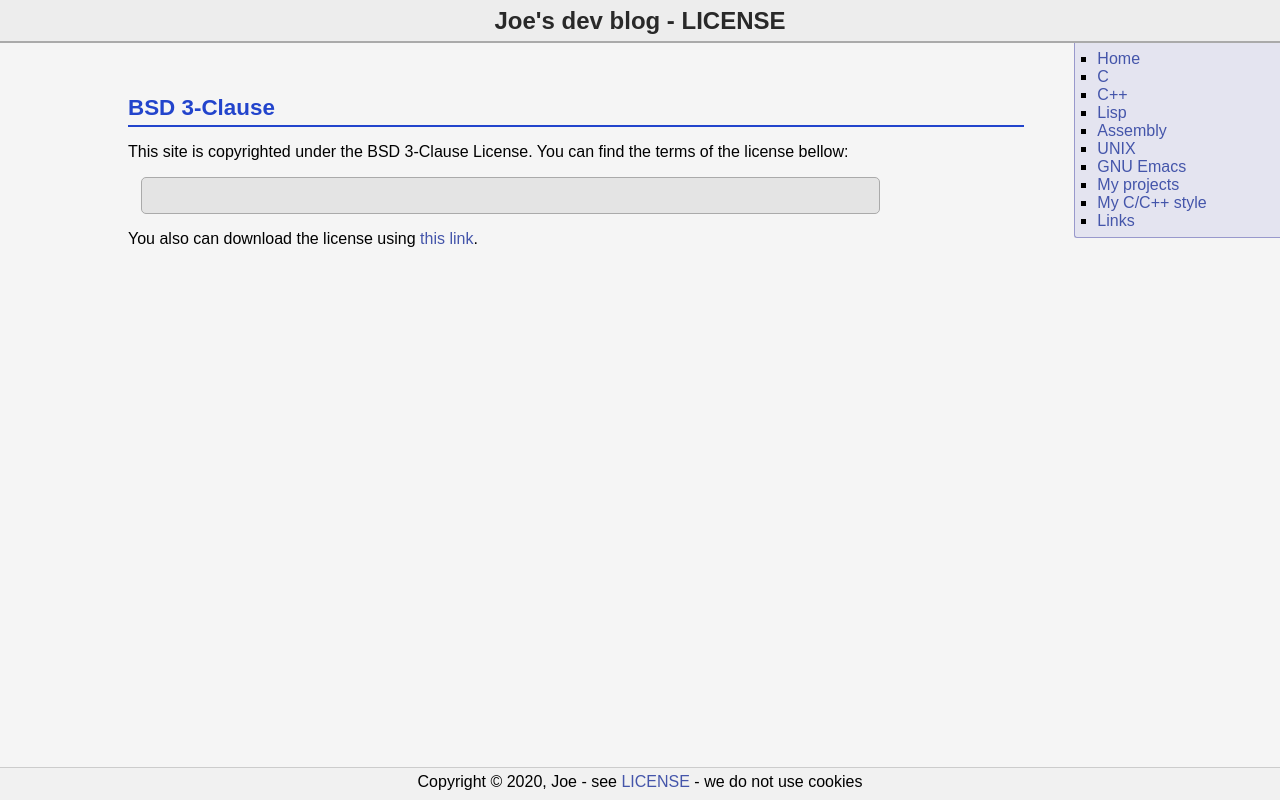
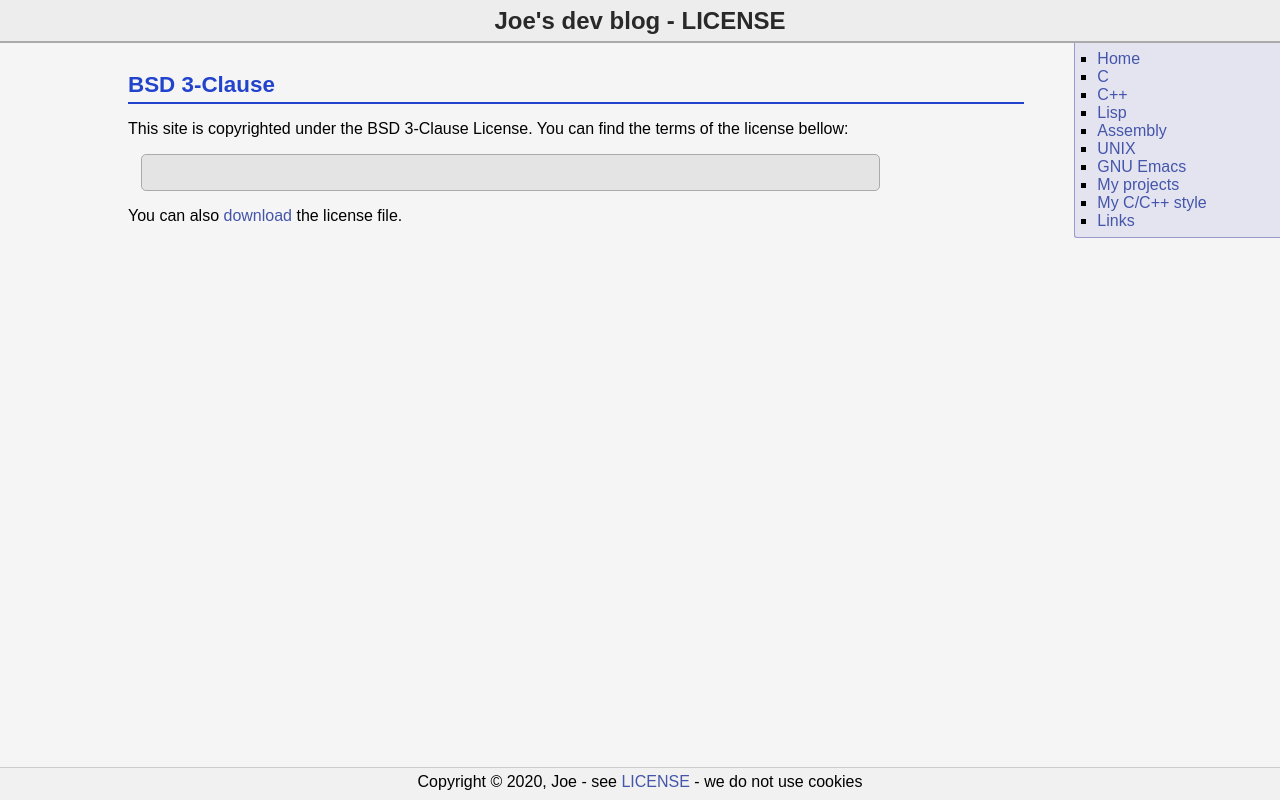
Before and after one commit to JozanLeClerc/joe-www, a PHP site: page /LICENSE in a window 1280 px wide. Run offline with PHP 8.4, Linux system fonts and the light colour scheme.

Commit message:
Better text

```diff
--- a/css/site.css
+++ b/css/site.css
@@ -141,7 +141,7 @@ div.body-contents h1 {
 	text-align: left;
 	padding: 0em 0em 0.25rem 0em;
 	margin: 0pt;
-	margin-top: 2em;
+	margin-top: 1em;
 	color: #24c;
 	border-bottom: 2px solid #24c;
 }
--- a/license.php
+++ b/license.php
@@ -8,14 +8,13 @@
 		You can find the terms of the license bellow:
 	</p>
 	<pre>
-		<?php
-		$license = file_get_contents('LICENSE');
-		echo "$license";
-		?>
+<?php
+$license = file_get_contents('LICENSE');
+echo "$license";
+?>
 	</pre>
 	<p>
-		You also can download the license using
-		<a href="LICENSE">this link</a>.
+		You can also <a href="LICENSE">download</a> the license file.
 	</p>
 </div>
 <?php jo_footer(); ?>
```
